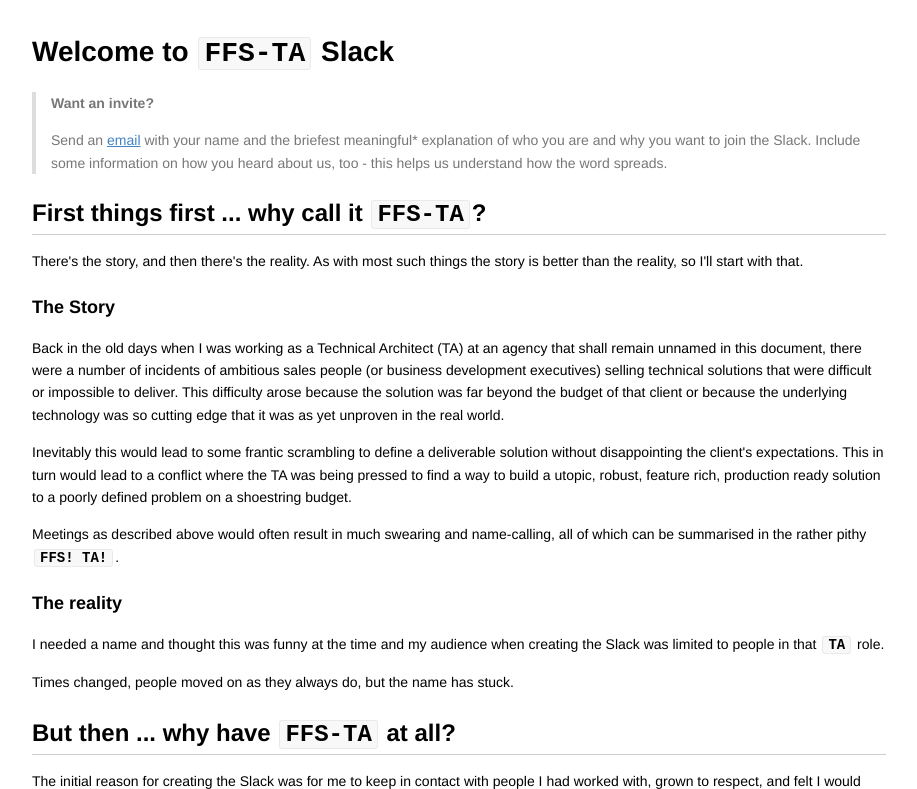
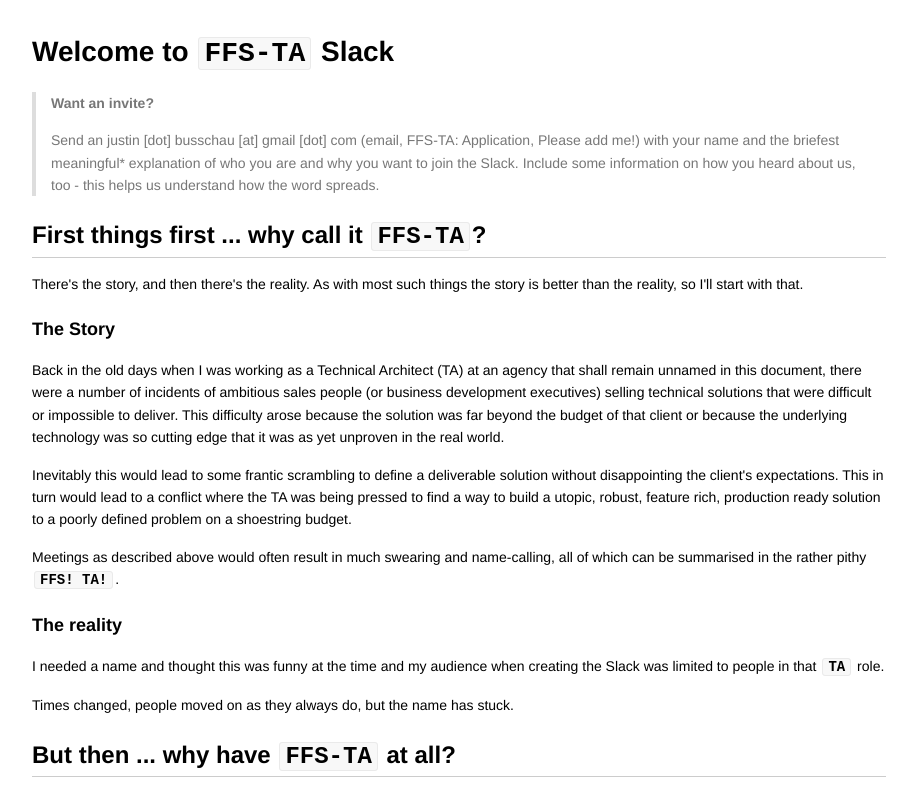
Before and after one commit to ffs-ta/ffs-ta.github.io, a plain HTML site: page index.html in a window 1280 px wide. Shown: the top 789 px of the page, without its empty margins (181-1098 px from the left). Drawn offline with Linux system fonts and the light colour scheme.

Commit message:
spamspan

```diff
--- a/index.html
+++ b/index.html
@@ -336,7 +336,7 @@ kbd {
 <blockquote>
 <p><strong>Want an invite?</strong></p>
 
-<p>Send an <a href="mailto://ustinBusschau@users.noreply.github.com">email</a> with your name and the briefest meaningful* explanation of who you are and why you want to join the Slack.
+<p>Send an <span class="spamspan"><span class="u">justin [dot] busschau</span> [at] <span class="d">gmail [dot] com</span> (<span class="t">email</span>, <span class="subject">FFS-TA: Application</span>, <span class="body">Please add me!</span>)</span> with your name and the briefest meaningful* explanation of who you are and why you want to join the Slack.
 Include some information on how you heard about us, too - this helps us understand how the word spreads.</p>
 </blockquote>
 
```
Also changed, not shown: 1 other file.
